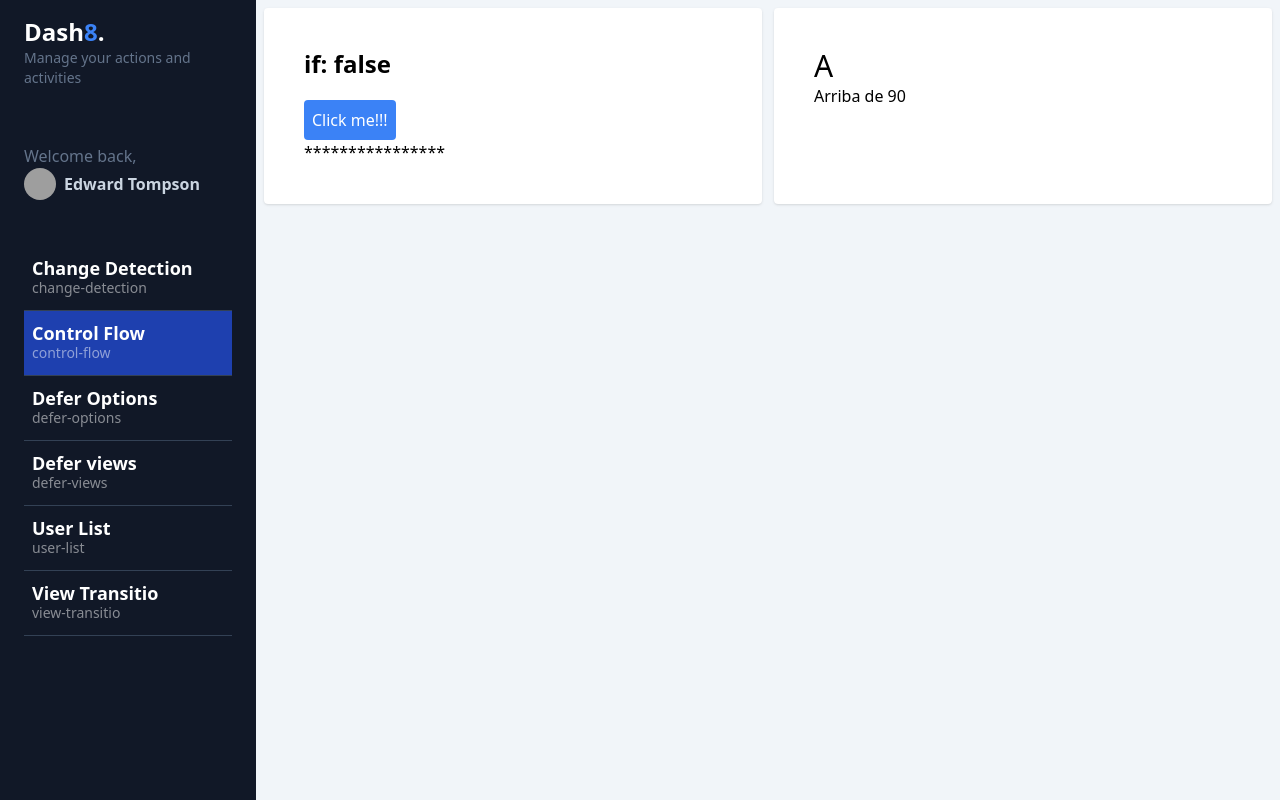
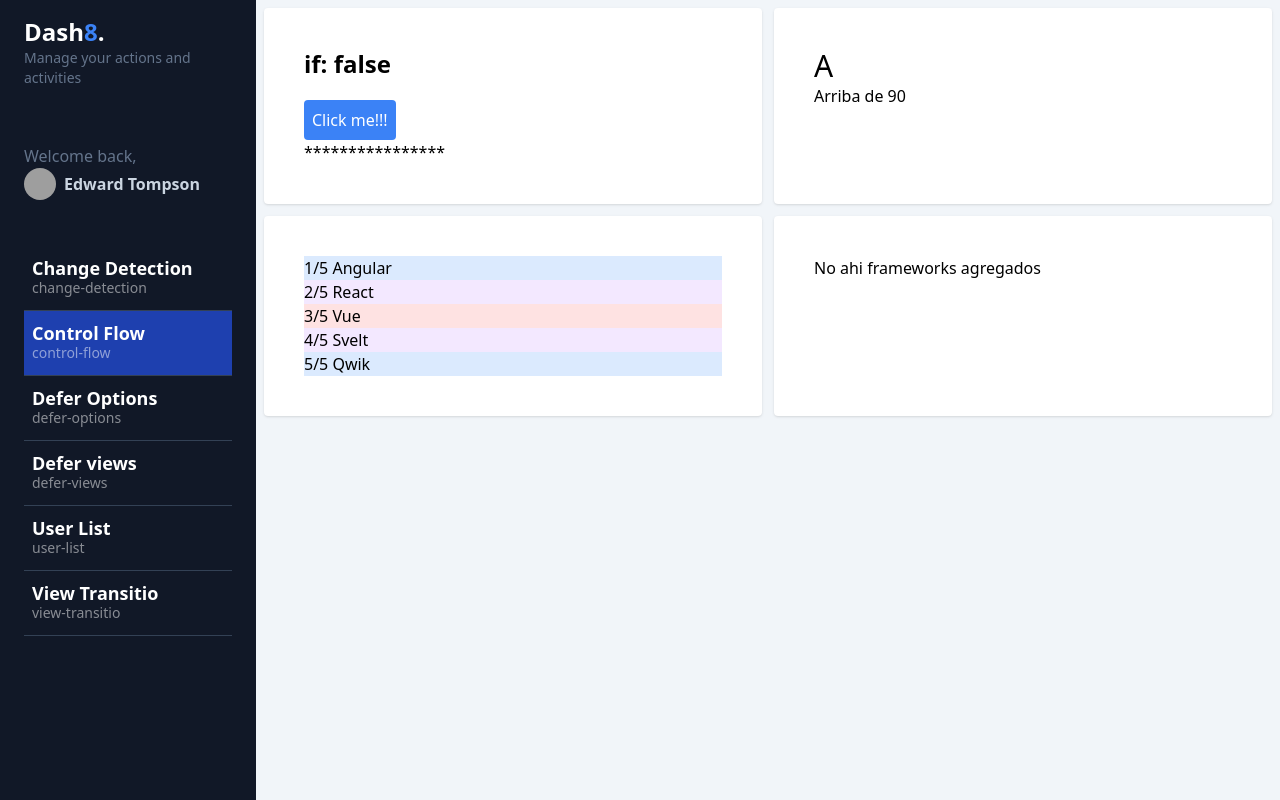
Before and after one commit to Duvan2662/Dashboard, an Angular app: page /dashboard/control-flow in a window 1280 px wide. Built offline with nearby package versions, Linux system fonts and the light colour scheme; grey boxes are pictures that could not be loaded.

Commit message:
Estructura de control for

```diff
--- a/src/app/dashboard/pages/control-flow/control-flow.component.html
+++ b/src/app/dashboard/pages/control-flow/control-flow.component.html
@@ -35,4 +35,35 @@
 
   </div>
 
+  <div class="bg-white rounded shadow p-10">
+
+    <!--  @for -->
+    <ul>
+      @for (framework of frameworks(); track framework; let i = $index, first = $first, last = $last, even = $even, odd = $odd, count = $count) {
+        <li
+          [class]="{
+            'bg-red-100': even && !first && !last,
+            'bg-purple-100': odd && !first && !last,
+            'bg-blue-100': first || last,
+
+
+          }"
+        >
+          {{i+1}}/{{count}} {{framework}}
+        </li>
+      }
+    </ul>
+  </div>
+
+  <div class="bg-white rounded shadow p-10">
+    <ul>
+      @for (framework of frameworks2(); track $index) {
+        <li>{{framework}}</li>
+      } @empty {
+        <li>No ahi frameworks agregados</li>
+      }
+    </ul>
+
+  </div>
+
 </section>
--- a/src/app/dashboard/pages/control-flow/control-flow.component.ts
+++ b/src/app/dashboard/pages/control-flow/control-flow.component.ts
@@ -15,6 +15,10 @@ export class ControlFlowComponent {
 
   public showContent = signal(false);
   public grade = signal<Grade>('A');
+  public frameworks = signal(['Angular','React','Vue','Svelt','Qwik']);
+  public frameworks2 = signal([]);
+
+
 
 
 
```
